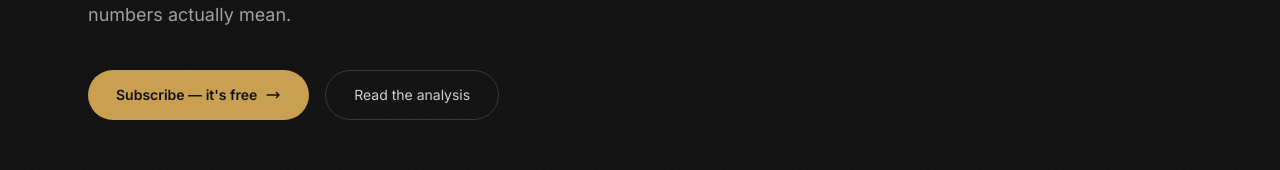
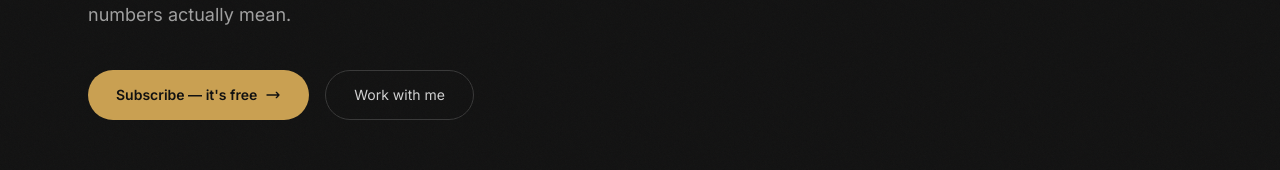
Before and after one commit to kgorobinska/oksanainvest, a Next.js app: page / in a window 1280 px wide. Shown: the part 735-905 px from the top of the page. Built offline with nearby package versions, Linux system fonts and the light colour scheme; no server answers.

Commit message:
Hero: Work with me CTA, 57 subscribers

```diff
--- a/components/Hero.tsx
+++ b/components/Hero.tsx
@@ -65,17 +65,17 @@ export default function Hero() {
                 </svg>
               </a>
               <a
-                href="#articles"
+                href="#contact"
                 className="inline-flex items-center gap-2 px-7 py-3.5 border border-[#3A3A3A] text-[#D0D0D0] text-sm rounded-full hover:border-[#C9A052] hover:text-[#C9A052] transition-all"
               >
-                Read the analysis
+                Work with me
               </a>
             </div>
 
             {/* Social proof bar */}
             <div className="animate-fade-up-delay-3 mt-14 pt-8 border-t border-[#2A2A2A] flex flex-wrap gap-8">
               {[
-                { label: "Substack subscribers", value: "50+" },
+                { label: "Substack subscribers", value: "57" },
                 { label: "Years in B2B consulting", value: "10" },
                 { label: "Continents worked across", value: "6" },
               ].map((stat) => (
```
